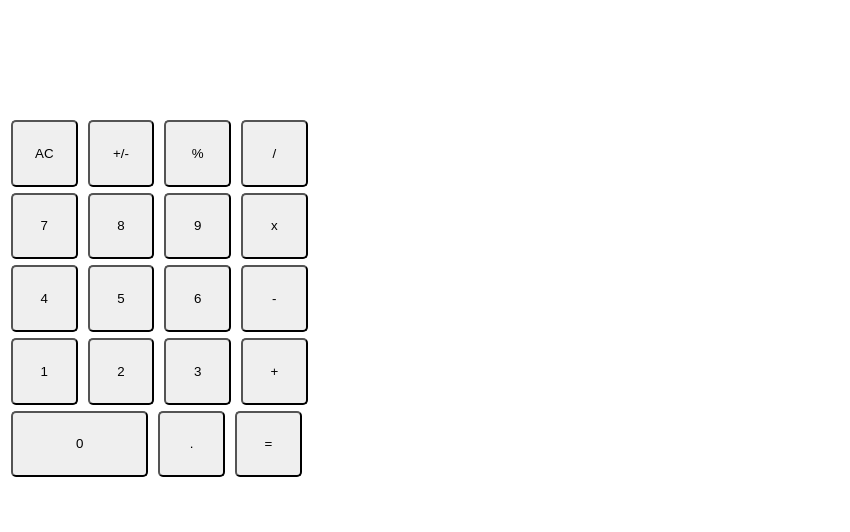
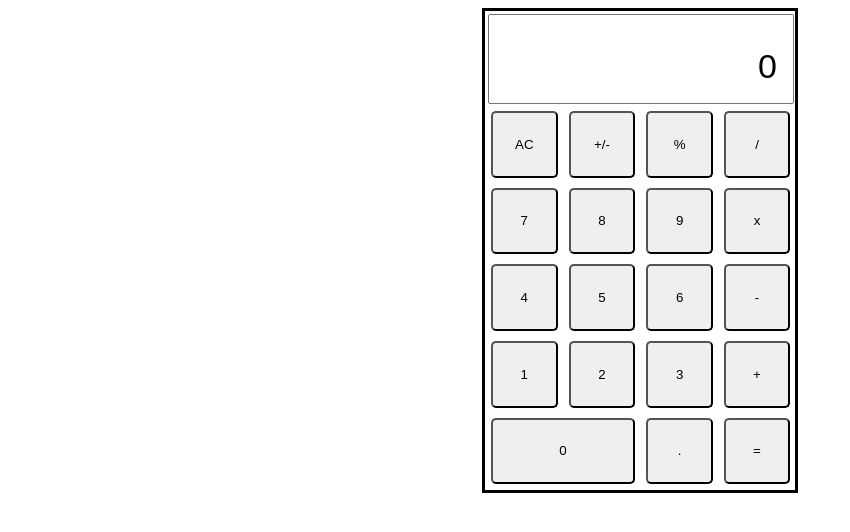
Before and after one commit to ldomingo2002/pocket-calculator, a plain HTML site: page pocket-calculator/html/index.html in a window 1280 px wide. Shown: the whole page, without its empty margins (0-850 px from the left). Drawn offline with Linux system fonts and the light colour scheme; files that its build step writes are made by us from their sources.

Commit message:
added values

```diff
--- a/pocket-calculator/html/index.html
+++ b/pocket-calculator/html/index.html
@@ -4,55 +4,98 @@
 <head>
   <title> Calculator </title>
 
-  <link rel="stylesheet" type="text/css" href="css/pocket.css"/>
+  <link rel="stylesheet" type="text/css" href="pocket.css">
 
-  <script type="text/javascript" src="js/pCalculator.js"></script>
+  <script type="text/javascript" src="calc.js"></script>
 
 </head>
 
 <body>
 
-<div>
-<p id = "display">
+<style>
+button{
+height: 5em;
+width: 5em;
+border-radius: 5px;
+margin: 3px 3px 3px 3px;
+}
 
-</p>
-</div>
+button:hover{
 
-<style>
-  button{
+  -webkit-box-shadow: 3px 3px 6px 1px #777777;
+}
+
+
+.num{
   height: 5em;
   width: 5em;
-  }
+  border-radius: 5px;
+  margin: 3px 3px 3px 3px;
+}
+.zero{
+  width: 10.8em
+}
 
-  .zero{
-    width: 10.3em;
-  }
+.calc{
+margin: auto;
+border-style: solid;
+width: 310px;
+}
+
+
+#display{
+  height: 70px;
+  width: 285px;
+  padding-right: 15px;
+  padding-top: 15px;
+  text-align: right;
+  font-size: 34px;
+
+}
 </style>
 
-  <button onclick = "clear();"> AC </button>
-  <button onclick = "negation();"> +/- </button>
-  <button onclick = "percentage();"> % </button>
-  <button onclick = "division();"> / </button>
-<br/>
-  <button onclick = "seven();"> 7 </button>
-  <button onclick = "eight();"> 8 </button>
-  <button onclick = "nine();"> 9 </button>
-  <button onclick = "multiplication();"> x </button>
-<br/>
-  <button onclick = "four();"> 4 </button>
-  <button onclick = "five();"> 5 </button>
-  <button onclick = "six();"> 6 </button>
-  <button onclick = "subtraction();"> - </button>
-<br/>
-  <button onclick = "one();"> 1 </button>
-  <button onclick = "two();"> 2 </button>
-  <button onclick = "three();"> 3 </button>
-  <button onclick = "addition();"> + </button>
-<br/>
+<form class = "calc">
+<table>
+<tbody>
+  <tr>
+    <td colspan = "4"> <input id = "display" type ="text" value = "0" > </input> </td>
 
-  <button onclick = "zero();" class = "zero"> 0 </button>
-  <button onclick = "decimal();"> . </button>
-  <button onclick = "equals();"> = </button>
+    <tr>
+    <td> <button onclick = "ac();"> AC </button> </td>
+    <td> <button onclick = "negation();"> +/- </button> </td>
+    <td> <button onclick = "percentage();"> % </button> </td>
+    <td> <input class = "num" type = "button" onclick = "/" value = "/" > </input> </td>
+    </tr>
 
+    <tr>
+    <td> <input  class = "num" type = "button" onclick = "7" value = 7> </input> </td>
+    <td> <input  class = "num" type = "button" onclick = "8" value = 8> </input> </td>
+    <td> <input  class = "num" type = "button" onclick = "9" value = 9> </input> </td>
+    <td> <input  class = "num" type = "button" onclick = "x" value = x> </input> </td>
+    </tr>
+
+    <tr>
+    <td> <input  class = "num" type = "button" onclick = "4" value = 4> </input>  </td>
+    <td> <button onclick = "five();"> 5 </button> </td>
+    <td> <button onclick = "six();"> 6 </button> </td>
+    <td> <button onclick = "subtraction();"> - </button> </td>
+    </tr>
+
+    <tr>
+    <td> <button onclick = "one();"> 1 </button> </td>
+    <td> <button onclick = "two();"> 2 </button> </td>
+    <td> <button onclick = "three();"> 3 </button> </td>
+    <td> <button onclick = "addition();"> + </button> </td>
+    </tr>
+
+    <tr>
+    <td colspan = "2" > <button onclick = "zero();" class = "zero"> 0 </button> </td>
+    <td> <button onclick = "decimal();"> . </button> </td>
+    <td> <button onclick = "equals();"> = </button> </td>
+    </tr>
+
+</tbody>
+  </table>
+</form>
   </body>
 </html>
```
